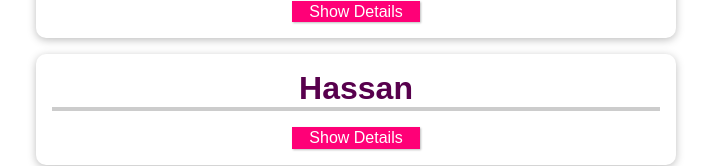
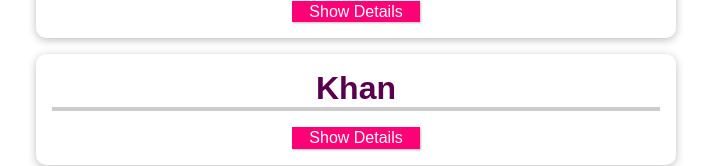
Before and after one commit to HassanKhan123/vuejs-components, a Vue app: page / in a window 1280 px wide. Shown: the part 268-434 px from the top of the page, without its empty margins (284-995 px from the left). Built offline with nearby package versions, Linux system fonts and the light colour scheme.

Commit message:
props added

```diff
--- a/src/App.vue
+++ b/src/App.vue
@@ -4,8 +4,8 @@
       <h1>My Friends</h1>
     </header>
     <ul>
-      <friend-contact></friend-contact>
-      <friend-contact></friend-contact>
+      <friend-contact name="Hassan" email="hassan@gmail.com" phone-number="03243219156"></friend-contact>
+      <friend-contact name="Khan" email="khan@gmail.com" phone-number="03243219156"></friend-contact>
     </ul>
   </section>
 </template>
--- a/src/components/FriendContact.vue
+++ b/src/components/FriendContact.vue
@@ -1,10 +1,10 @@
 <template>
     <li>
-    <h2>{{friend.name}}</h2>
+    <h2>{{name}}</h2>
     <button @click="toggleDetails">{{detailsAreVisible?'Hide':'Show'}} Details</button>
     <ul v-if="detailsAreVisible">
-        <li><strong>Email: </strong>{{friend.email}}</li>
-        <li><strong>Phone: </strong>{{friend.phone}}</li>
+        <li><strong>Email: </strong>{{email}}</li>
+        <li><strong>Phone: </strong>{{phoneNumber}}</li>
 
     </ul>
     </li>
@@ -12,15 +12,11 @@
 
 <script>
 export default {
+    props:['name','email','phoneNumber'],
     data(){
         return{
             detailsAreVisible:false,
-            friend:{
-                    id:'1',
-                    name:'Hassan',
-                    email:'hassan@gmail.com',
-                    phone:'03243219156'
-                },
+
         }
     },
     methods:{
```
